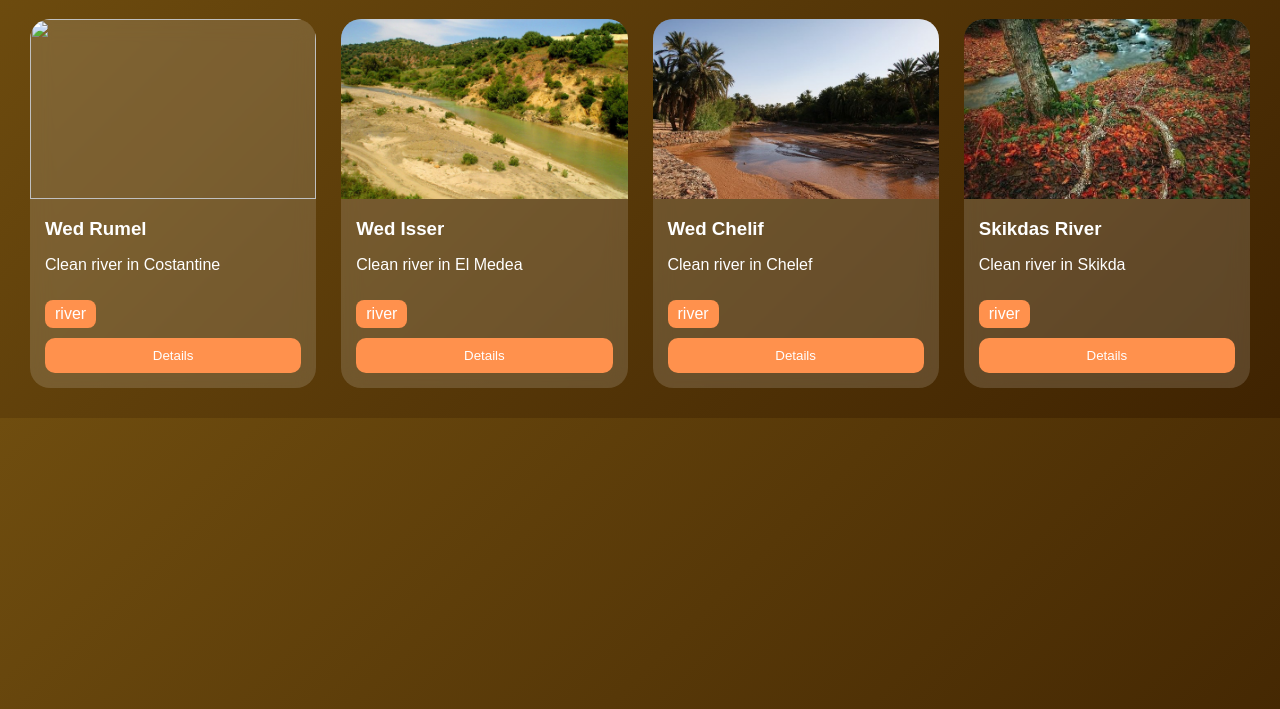
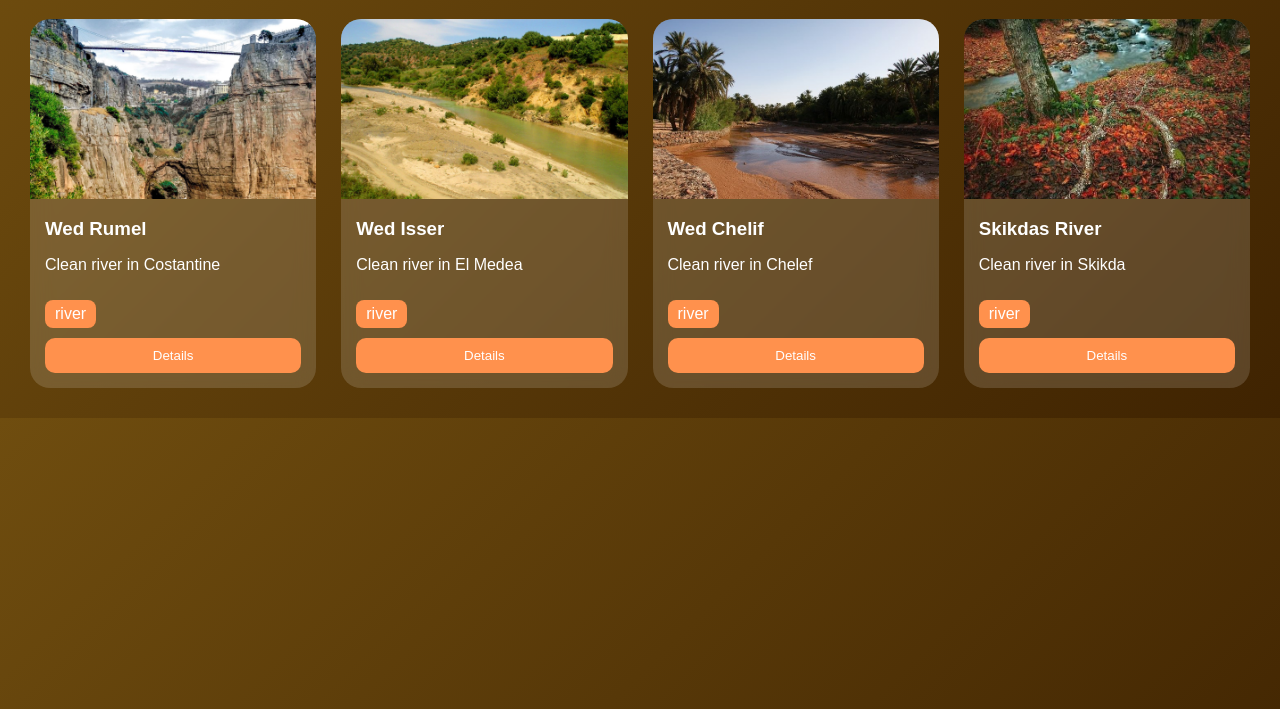
Before and after one commit to hadjerker28-spec/CampGo, a website: page river.html in a window 1280 px wide. Shown: the part 91-800 px from the top of the page. Drawn offline with Linux system fonts and the light colour scheme; files whose address does not match are found by name.

Commit message:
Add files via upload

```diff
--- a/river.html
+++ b/river.html
@@ -146,7 +146,7 @@ body{
     <div class="grid" id="grid">
 
         <div class="card" data-type="river">
-            <img src="image/wedRumel.jpg">
+            <img src="wedRumel.jpg">
             <div class="card-content">
                 <h3>Wed Rumel</h3>
                 <p>Clean river in Costantine</p>
```
